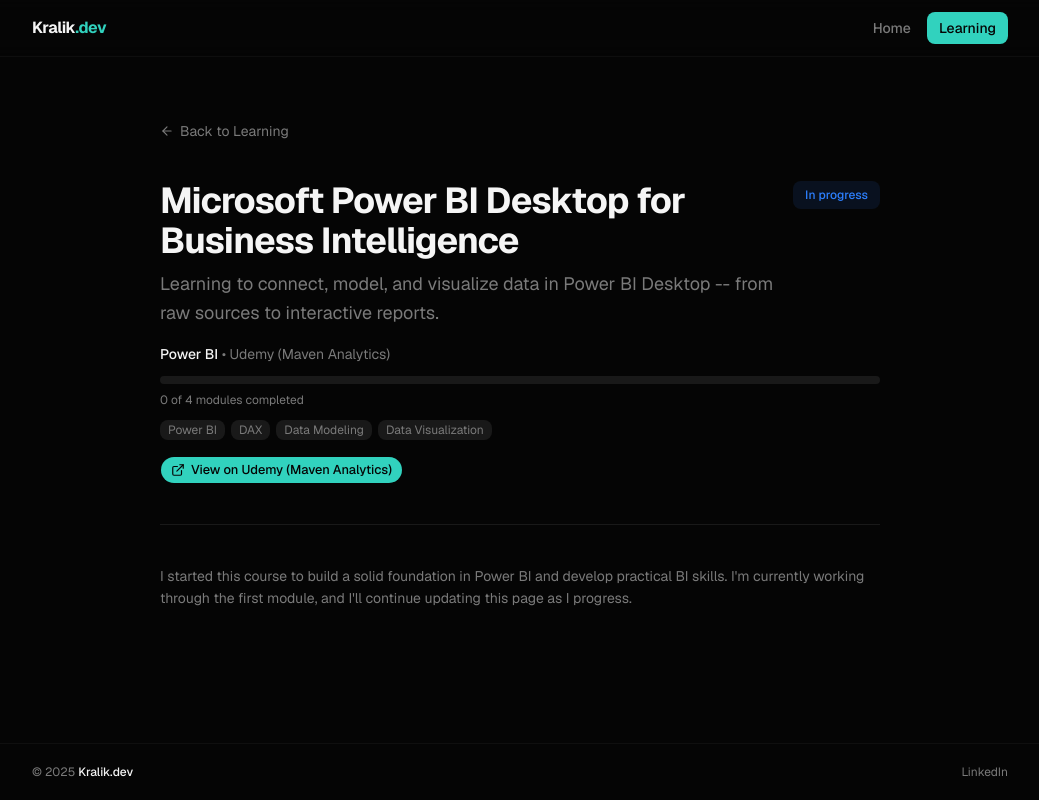
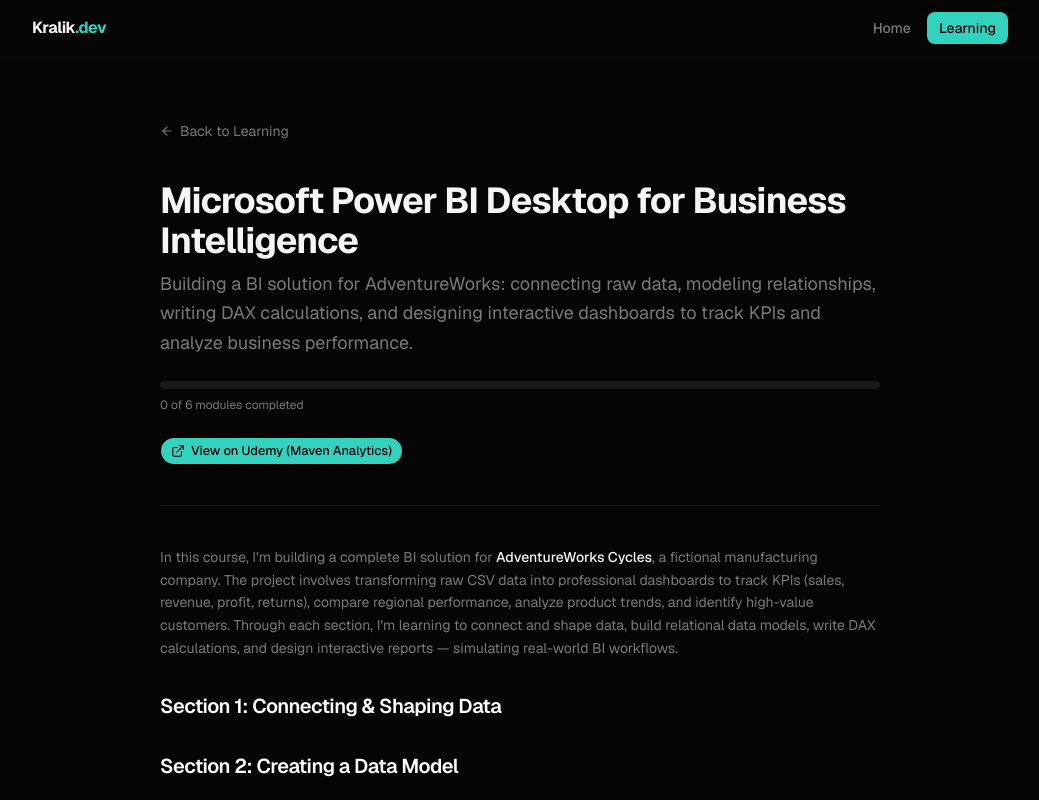
Before and after one commit to kraliken/kraliknorbert, a Next.js app: page /learning/power-bi-desktop-for-business-intelligence in a window 1280 px wide. Shown: the top 800 px of the page, without its empty margins (115-1154 px from the left). Built offline with nearby package versions, Linux system fonts and the light colour scheme.

Commit message:
feat: structure Power BI course with AdventureWorks project and section templates

```diff
--- a/app/(content)/learning/[slug]/page.tsx
+++ b/app/(content)/learning/[slug]/page.tsx
@@ -28,20 +28,6 @@ export async function generateMetadata({ params }: Props): Promise<Metadata> {
   }
 }
 
-const statusColors = {
-  "not-started": "bg-muted text-muted-foreground",
-  "in-progress": "bg-blue-500/10 text-blue-500",
-  completed: "bg-green-500/10 text-green-500",
-  paused: "bg-amber-500/10 text-amber-500",
-}
-
-const statusLabels = {
-  "not-started": "Not started",
-  "in-progress": "In progress",
-  completed: "Completed",
-  paused: "Paused",
-}
-
 export default async function LearningPage({ params }: Props) {
   const { slug } = await params
 
@@ -51,9 +37,6 @@ export default async function LearningPage({ params }: Props) {
   } catch {
     notFound()
   }
-
-  const statusColor = statusColors[learning.status]
-  const statusLabel = statusLabels[learning.status]
 
   return (
     <div className="mx-auto w-full max-w-3xl px-6 py-16 space-y-10">
@@ -67,40 +50,15 @@ export default async function LearningPage({ params }: Props) {
       </Link>
 
       {/* Header */}
-      <header className="space-y-4">
-        <div className="flex items-start justify-between gap-4">
-          <div className="flex-1">
-            <h1 className="text-4xl font-bold tracking-tight">{learning.title}</h1>
-            <p className="mt-2 text-lg text-muted-foreground leading-relaxed">
-              {learning.description}
-            </p>
-          </div>
-          <span className={`text-xs font-medium px-3 py-1.5 rounded-md ${statusColor} whitespace-nowrap`}>
-            {statusLabel}
-          </span>
+      <header className="space-y-6">
+        <div>
+          <h1 className="text-4xl font-bold tracking-tight">{learning.title}</h1>
+          <p className="mt-2 text-lg text-muted-foreground leading-relaxed">
+            {learning.description}
+          </p>
         </div>
 
-        <div className="space-y-3">
-          <div className="flex flex-wrap gap-2 items-center">
-            <p className="text-sm text-muted-foreground">
-              <span className="font-medium text-foreground">{learning.category}</span>
-              {learning.provider && <span> • {learning.provider}</span>}
-            </p>
-          </div>
-
-          <ProgressBar completed={learning.completedModules} total={learning.totalModules} />
-
-          <div className="flex flex-wrap gap-1.5">
-            {learning.tags.map((tag) => (
-              <span
-                key={tag}
-                className="inline-flex items-center rounded-md bg-secondary px-2 py-0.5 text-xs text-muted-foreground"
-              >
-                {tag}
-              </span>
-            ))}
-          </div>
-        </div>
+        <ProgressBar completed={learning.completedModules} total={learning.totalModules} />
 
         {learning.courseUrl && (
           <Button asChild size="sm" className="rounded-full gap-1.5">
--- a/content/learning/power-bi-desktop-for-business-intelligence.md
+++ b/content/learning/power-bi-desktop-for-business-intelligence.md
@@ -1,6 +1,6 @@
 ---
 title: "Microsoft Power BI Desktop for Business Intelligence"
-description: "Learning to connect, model, and visualize data in Power BI Desktop -- from raw sources to interactive reports."
+description: "Building a BI solution for AdventureWorks: connecting raw data, modeling relationships, writing DAX calculations, and designing interactive dashboards to track KPIs and analyze business performance."
 slug: "power-bi-desktop-for-business-intelligence"
 provider: "Udemy (Maven Analytics)"
 courseUrl: "https://www.udemy.com/course/microsoft-power-bi-up-running-with-power-bi-desktop"
@@ -8,9 +8,21 @@ category: "Power BI"
 tags: ["Power BI", "DAX", "Data Modeling", "Data Visualization"]
 status: "in-progress"
 completedModules: 0
-totalModules: 4
+totalModules: 6
 startDate: "2026-07-14"
 featured: true
 ---
 
-I started this course to build a solid foundation in Power BI and develop practical BI skills. I'm currently working through the first module, and I'll continue updating this page as I progress.
+In this course, I'm building a complete BI solution for **AdventureWorks Cycles**, a fictional manufacturing company. The project involves transforming raw CSV data into professional dashboards to track KPIs (sales, revenue, profit, returns), compare regional performance, analyze product trends, and identify high-value customers. Through each section, I'm learning to connect and shape data, build relational data models, write DAX calculations, and design interactive reports — simulating real-world BI workflows.
+
+## Section 1: Connecting & Shaping Data
+
+## Section 2: Creating a Data Model
+
+## Section 3: Calculated Fields with DAX
+
+## Section 4: Visualizing Data with Reports
+
+## Section 5: Artificial Intelligence (AI)
+
+## Section 6: Power BI Optimization Tools
```
